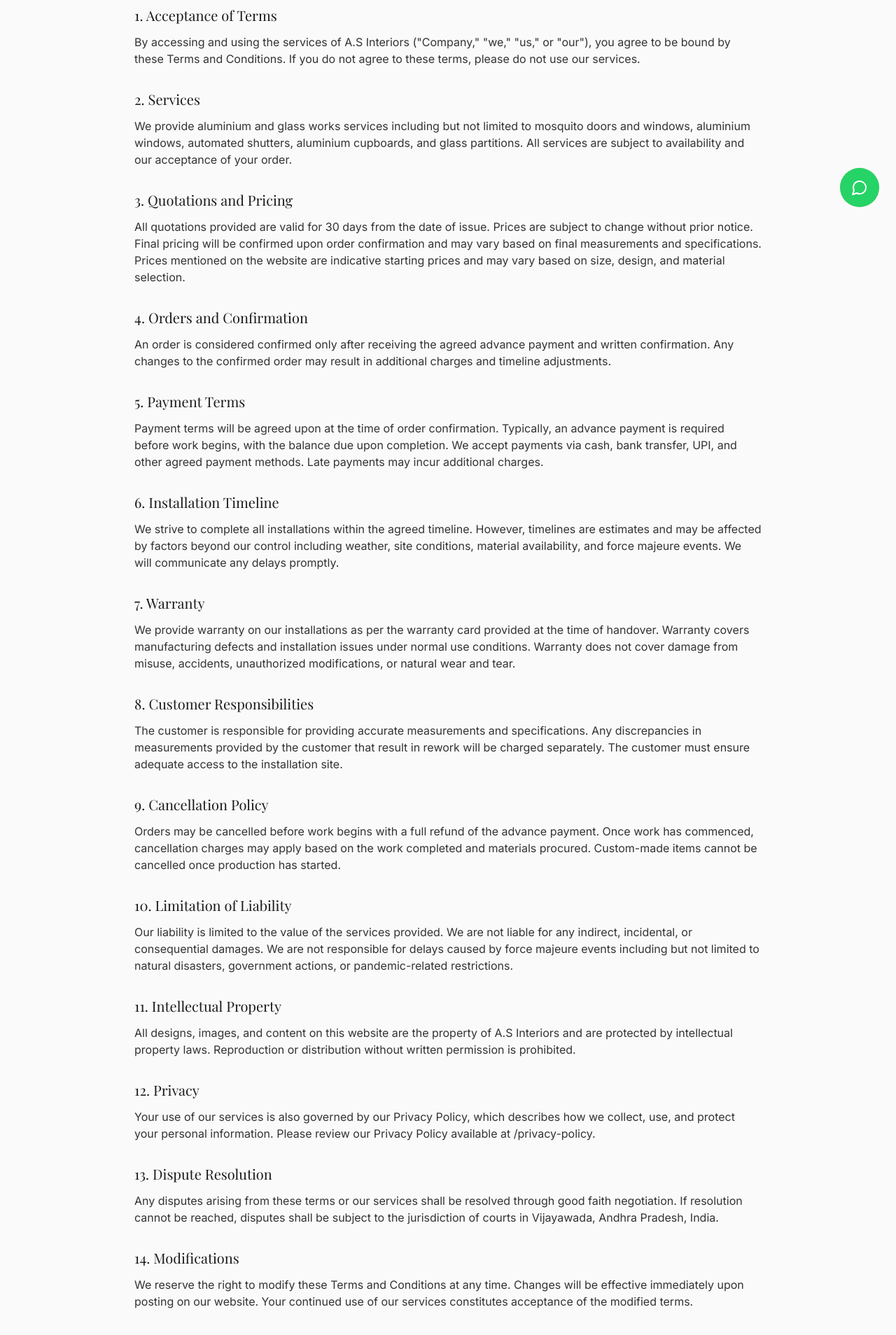
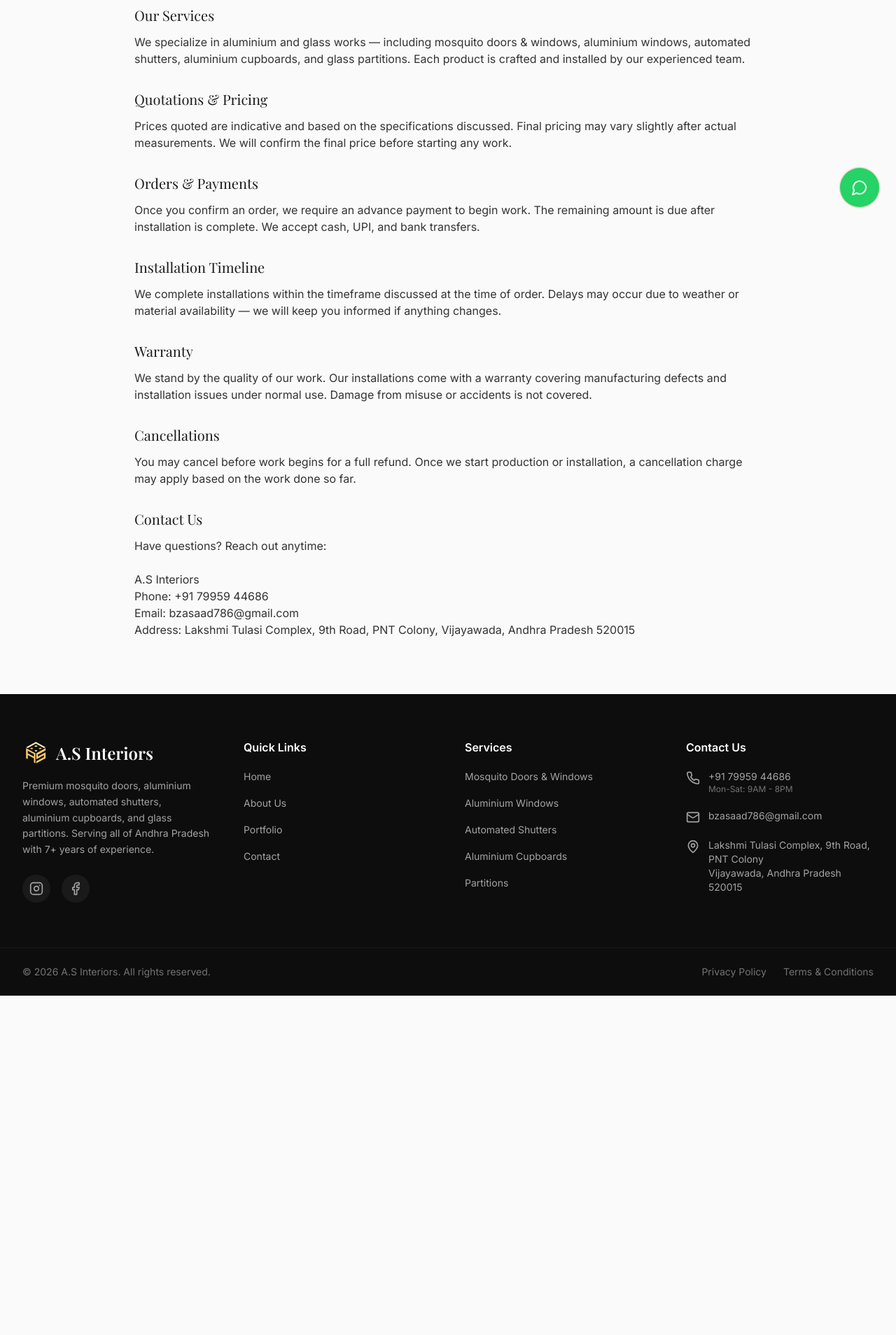
Before and after one commit to mdyasir1/as-interiors, a Next.js app: page /terms in a window 1280 px wide. Shown: the part 480-2388 px from the top of the page at 70% size. After the commit the page ends 1903 px from the top, so only its background shows below. Built offline with nearby package versions, Linux system fonts and the light colour scheme; a web font is replaced by a local one.

Commit message:
Terms&Conditions

```diff
--- a/src/app/terms/page.tsx
+++ b/src/app/terms/page.tsx
@@ -7,64 +7,32 @@
 
 const sections = [
   {
-    title: '1. Acceptance of Terms',
-    content: `By accessing and using the services of ${SITE_CONFIG.name} ("Company," "we," "us," or "our"), you agree to be bound by these Terms and Conditions. If you do not agree to these terms, please do not use our services.`
+    title: 'Our Services',
+    content: `We specialize in aluminium and glass works — including mosquito doors & windows, aluminium windows, automated shutters, aluminium cupboards, and glass partitions. Each product is crafted and installed by our experienced team.`
   },
   {
-    title: '2. Services',
-    content: `We provide aluminium and glass works services including but not limited to mosquito doors and windows, aluminium windows, automated shutters, aluminium cupboards, and glass partitions. All services are subject to availability and our acceptance of your order.`
+    title: 'Quotations & Pricing',
+    content: `Prices quoted are indicative and based on the specifications discussed. Final pricing may vary slightly after actual measurements. We will confirm the final price before starting any work.`
   },
   {
-    title: '3. Quotations and Pricing',
-    content: `All quotations provided are valid for 30 days from the date of issue. Prices are subject to change without prior notice. Final pricing will be confirmed upon order confirmation and may vary based on final measurements and specifications. Prices mentioned on the website are indicative starting prices and may vary based on size, design, and material selection.`
+    title: 'Orders & Payments',
+    content: `Once you confirm an order, we require an advance payment to begin work. The remaining amount is due after installation is complete. We accept cash, UPI, and bank transfers.`
   },
   {
-    title: '4. Orders and Confirmation',
-    content: `An order is considered confirmed only after receiving the agreed advance payment and written confirmation. Any changes to the confirmed order may result in additional charges and timeline adjustments.`
+    title: 'Installation Timeline',
+    content: `We complete installations within the timeframe discussed at the time of order. Delays may occur due to weather or material availability — we will keep you informed if anything changes.`
   },
   {
-    title: '5. Payment Terms',
-    content: `Payment terms will be agreed upon at the time of order confirmation. Typically, an advance payment is required before work begins, with the balance due upon completion. We accept payments via cash, bank transfer, UPI, and other agreed payment methods. Late payments may incur additional charges.`
+    title: 'Warranty',
+    content: `We stand by the quality of our work. Our installations come with a warranty covering manufacturing defects and installation issues under normal use. Damage from misuse or accidents is not covered.`
   },
   {
-    title: '6. Installation Timeline',
-    content: `We strive to complete all installations within the agreed timeline. However, timelines are estimates and may be affected by factors beyond our control including weather, site conditions, material availability, and force majeure events. We will communicate any delays promptly.`
+    title: 'Cancellations',
+    content: `You may cancel before work begins for a full refund. Once we start production or installation, a cancellation charge may apply based on the work done so far.`
   },
   {
-    title: '7. Warranty',
-    content: `We provide warranty on our installations as per the warranty card provided at the time of handover. Warranty covers manufacturing defects and installation issues under normal use conditions. Warranty does not cover damage from misuse, accidents, unauthorized modifications, or natural wear and tear.`
-  },
-  {
-    title: '8. Customer Responsibilities',
-    content: `The customer is responsible for providing accurate measurements and specifications. Any discrepancies in measurements provided by the customer that result in rework will be charged separately. The customer must ensure adequate access to the installation site.`
-  },
-  {
-    title: '9. Cancellation Policy',
-    content: `Orders may be cancelled before work begins with a full refund of the advance payment. Once work has commenced, cancellation charges may apply based on the work completed and materials procured. Custom-made items cannot be cancelled once production has started.`
-  },
-  {
-    title: '10. Limitation of Liability',
-    content: `Our liability is limited to the value of the services provided. We are not liable for any indirect, incidental, or consequential damages. We are not responsible for delays caused by force majeure events including but not limited to natural disasters, government actions, or pandemic-related restrictions.`
-  },
-  {
-    title: '11. Intellectual Property',
-    content: `All designs, images, and content on this website are the property of ${SITE_CONFIG.name} and are protected by intellectual property laws. Reproduction or distribution without written permission is prohibited.`
-  },
-  {
-    title: '12. Privacy',
-    content: `Your use of our services is also governed by our Privacy Policy, which describes how we collect, use, and protect your personal information. Please review our Privacy Policy available at /privacy-policy.`
-  },
-  {
-    title: '13. Dispute Resolution',
-    content: `Any disputes arising from these terms or our services shall be resolved through good faith negotiation. If resolution cannot be reached, disputes shall be subject to the jurisdiction of courts in Vijayawada, Andhra Pradesh, India.`
-  },
-  {
-    title: '14. Modifications',
-    content: `We reserve the right to modify these Terms and Conditions at any time. Changes will be effective immediately upon posting on our website. Your continued use of our services constitutes acceptance of the modified terms.`
-  },
-  {
-    title: '15. Contact Information',
-    content: `For any questions about these Terms and Conditions, please contact us at:\n\n${SITE_CONFIG.name}\nPhone: ${SITE_CONFIG.phone}\nEmail: ${SITE_CONFIG.email}\nAddress: ${SITE_CONFIG.address.street}, ${SITE_CONFIG.address.city}, ${SITE_CONFIG.address.state} ${SITE_CONFIG.address.zip}`
+    title: 'Contact Us',
+    content: `Have questions? Reach out anytime:\n\n${SITE_CONFIG.name}\nPhone: ${SITE_CONFIG.phone}\nEmail: ${SITE_CONFIG.email}\nAddress: ${SITE_CONFIG.address.street}, ${SITE_CONFIG.address.city}, ${SITE_CONFIG.address.state} ${SITE_CONFIG.address.zip}`
   },
 ]
 
```
